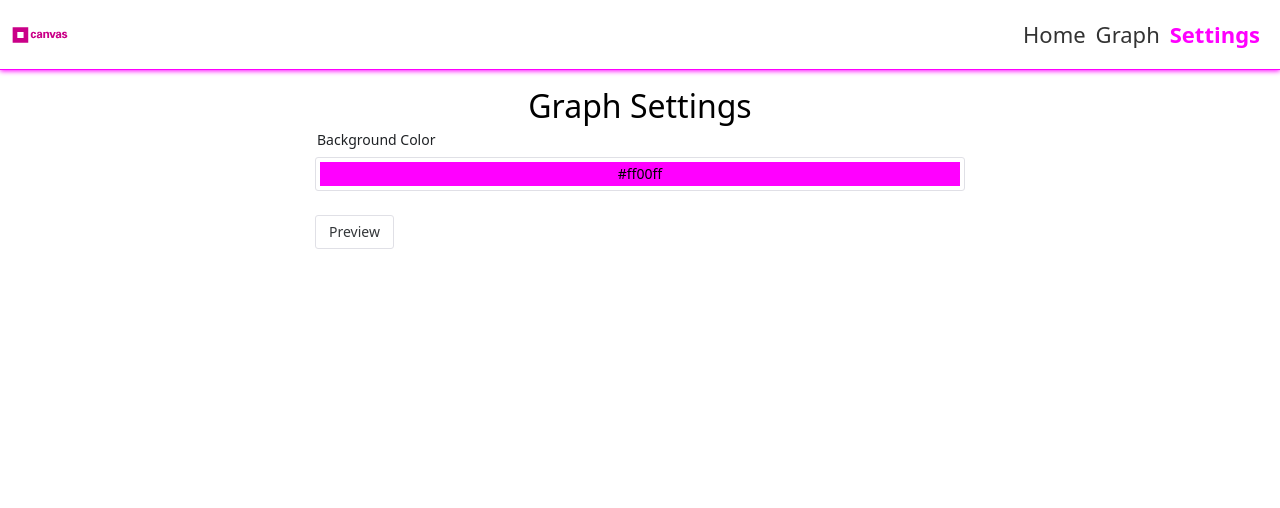
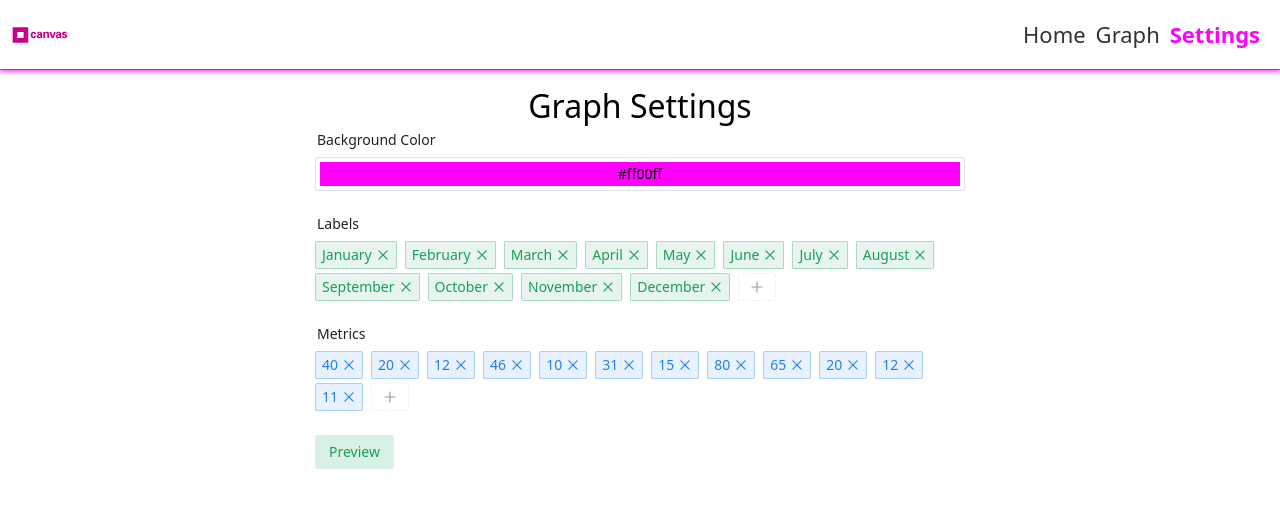
Before and after one commit to Finelai/vue-graph-sample, a Vue app: page /settings in a window 1280 px wide. Shown: the top 508 px of the page. Built offline with nearby package versions, Linux system fonts and the light colour scheme.

Commit message:
feat: settings page complete func

```diff
--- a/src/views/Graph.vue
+++ b/src/views/Graph.vue
@@ -31,7 +31,7 @@ const graphOptions = {
 function handlePreviewBtn() {
   if (props.bgColor !== '') store.changeGraphBGColor(props.bgColor);
   if (props.labels !== '') store.changeGraphLabels(JSON.parse(props.labels));
-  if (props.metrics !== '') store.changeGraphLabels(JSON.parse(props.metrics));
+  if (props.metrics !== '') store.changeGraphMetrics(JSON.parse(props.metrics));
 }
 </script>
 
--- a/src/views/Settings.vue
+++ b/src/views/Settings.vue
@@ -2,7 +2,7 @@
 import { ref } from 'vue';
 import type { Router } from 'vue-router';
 
-import { NButton, NForm, NFormItem, NColorPicker } from 'naive-ui';
+import { NButton, NForm, NFormItem, NColorPicker, NDynamicTags } from 'naive-ui';
 import type { FormInst } from 'naive-ui';
 
 import { store } from '@/store.ts';
@@ -10,28 +10,19 @@ import { store } from '@/store.ts';
 const formRef = ref<FormInst | null>(null);
 const formValue = ref({
   color: store.graphData.backgroundColor,
+  labels: store.graphData.labels,
+  metrics: store.graphData.metrics.map(String),
 });
-const newLabels = [
-  'Povar',
-  'February',
-  'March',
-  'April',
-  'May',
-  'Kasha',
-  'Takaya',
-  'August',
-  'Sekaya',
-  'October',
-  'November',
-  'Lubit',
-];
-const newMetrics = [13, 45, 80, 70, 47, 18, 67, 90, 77, 1, 0, 5];
 
 function handlePreviewClick(e: MouseEvent, router: Router) {
   e.preventDefault();
   router.push({
     name: 'graph',
-    params: { bgColor: formValue.value.color, labels: JSON.stringify(newLabels), metrics: JSON.stringify(newMetrics) },
+    params: {
+      bgColor: formValue.value.color,
+      labels: JSON.stringify(formValue.value.labels),
+      metrics: JSON.stringify(formValue.value.metrics),
+    },
   });
 }
 </script>
@@ -43,7 +34,13 @@ function handlePreviewClick(e: MouseEvent, router: Router) {
       <n-form-item label="Background Color" path="color">
         <n-color-picker v-model:value="formValue.color" :show-alpha="false" />
       </n-form-item>
-      <n-button @click="handlePreviewClick($event, $router)">Preview</n-button>
+      <n-form-item label="Labels" path="labels">
+        <n-dynamic-tags v-model:value="formValue.labels" max="12" type="primary" />
+      </n-form-item>
+      <n-form-item label="Metrics" path="metrics">
+        <n-dynamic-tags v-model:value="formValue.metrics" max="12" type="info" />
+      </n-form-item>
+      <n-button strong secondary type="success" @click="handlePreviewClick($event, $router)">Preview</n-button>
     </n-form>
   </section>
 </template>
```
Also changed, not shown: 1 other file (tests, documents, lock files or other folders).
